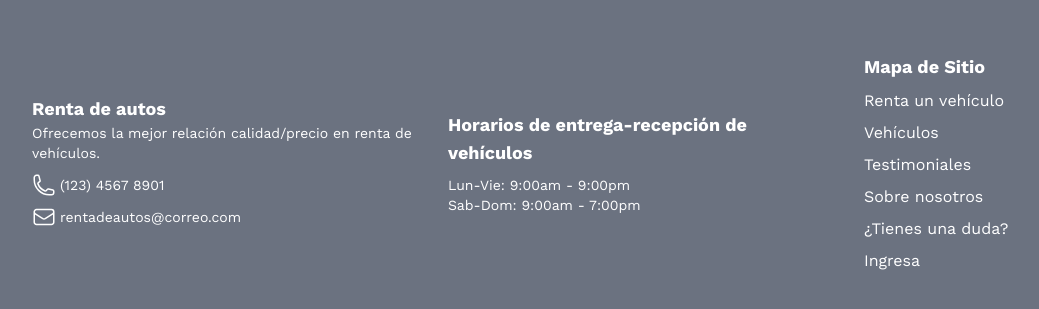
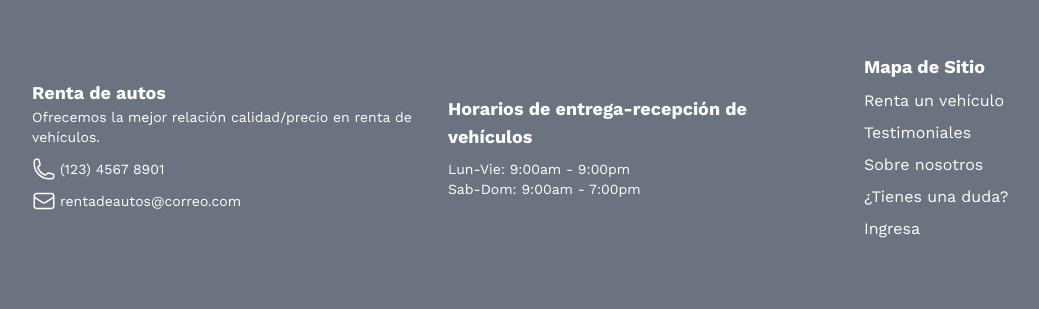
Before and after one commit to aldovelacasas/PF_RentCar2, a Next.js app: page / in a window 1280 px wide. Shown: the part 837-1146 px from the top of the page, without its empty margins (0-1039 px from the left). Built offline with nearby package versions, Linux system fonts and the light colour scheme.

Commit message:
Eliminado ruta vehiculos no necesaria

```diff
--- a/src/components/footer.jsx
+++ b/src/components/footer.jsx
@@ -61,9 +61,6 @@ function Footer() {
             <Link href="/rent">Renta un vehículo</Link>
           </li>
           <li>
-            <Link href="/cars">Vehículos</Link>
-          </li>
-          <li>
             <Link href="/testimoniales">Testimoniales</Link>
           </li>
           <li>
```
